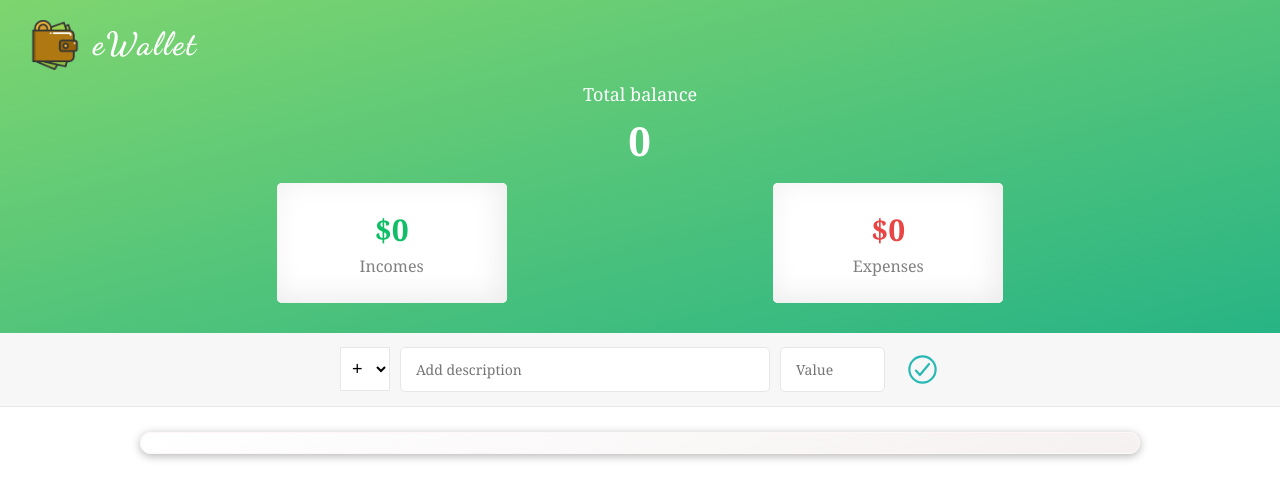
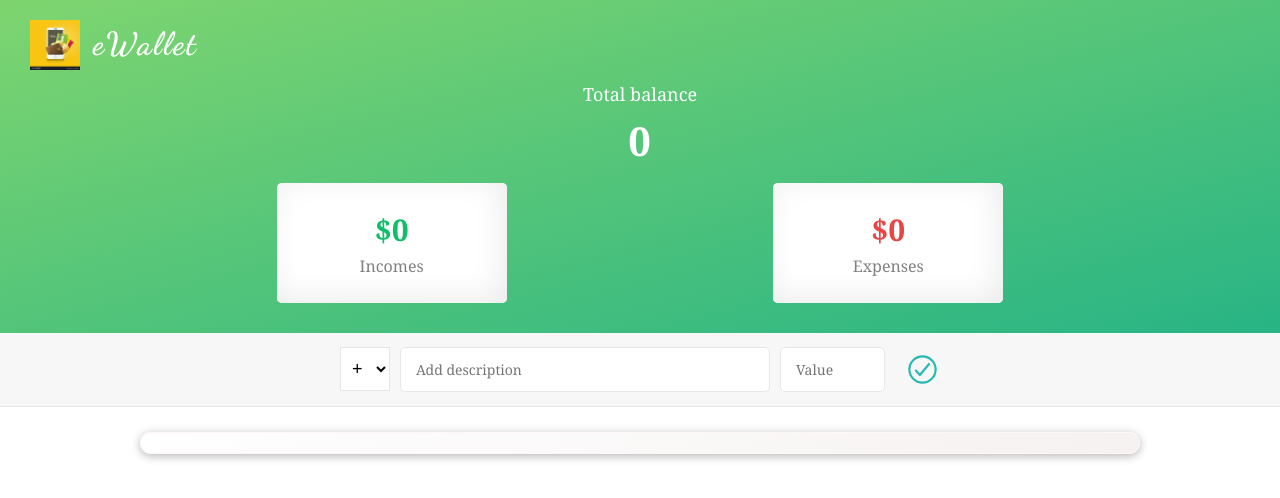
Before and after one commit to platinum5343/e-wallet, a plain HTML site: page index.html in a window 1280 px wide. Drawn offline with nearby package versions, Linux system fonts and the light colour scheme.

Commit message:
image was changed

```diff
--- a/index.html
+++ b/index.html
@@ -11,7 +11,7 @@
     <div class="container ewallet">
       <header class="green">
         <div class="ewalletLogo">
-          <img src="./icon.png" alt="ewallet" />
+          <img src="./img1.jpg" alt="ewallet" />
           <h1>eWallet</h1>
         </div>
         <div class="balance">
```
Also changed, not shown: e-wallet.png (added), img1.jpg (added).
